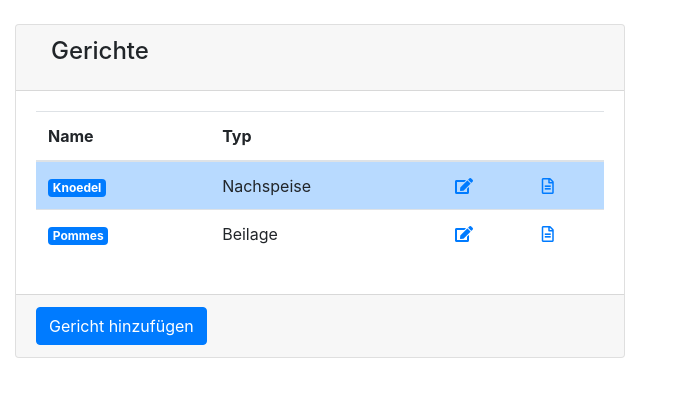
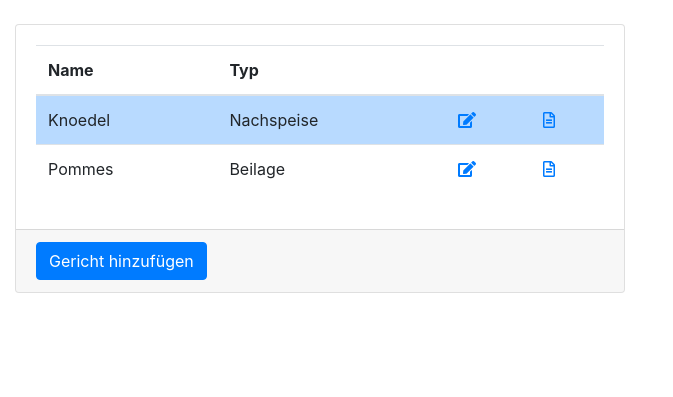
Before and after one commit to phildeutsch/recipes, a Django app: page /recipes/1 in a window 1280 px wide. Shown: the part 56-453 px from the top of the page, without its empty margins (0-673 px from the left). Run offline with Django 3.2, Linux system fonts and the light colour scheme; a user stored in the database is signed in; data comes from the database, SQL or seed files in the repository; parts of the project's set-up code (start-up, migrations or seed data) failed here and were passed over; some libraries are stand-ins or nearby versions.

Commit message:
remove button

```diff
--- a/recipes/templates/recipes/index.html
+++ b/recipes/templates/recipes/index.html
@@ -3,11 +3,6 @@
 <div class="row">
     <div class="col-lg-6">
         <div class="card">
-            <div class="card-header">
-                <div class="col-4">
-                    <h4 class="card-title">Gerichte</h4>
-                </div>
-            </div>
             <div class="card-body">
                 <div class="table-responsive" style="overflow: hidden">
                     <table id="dashboard-table" class="table" style="width:100%">
@@ -26,7 +21,7 @@
                             {% else %}
                             <tr></tr>
                             {% endif %}
-                                <td><a class="badge badge-primary" href="/edit_dish/{{dish.id}}">{{dish.name}}</a></td>
+                                <td>{{dish.name}}</td>
                                 <td>{{dish.type}}</td>
                                 <td><a href="/edit_dish/{{dish.id}}"><i class="fas fa-edit"></i></a></td>
                                 <td><a href="/recipes/{{dish.id}}"><i class="far fa-file-alt"></i></a></td>
```
